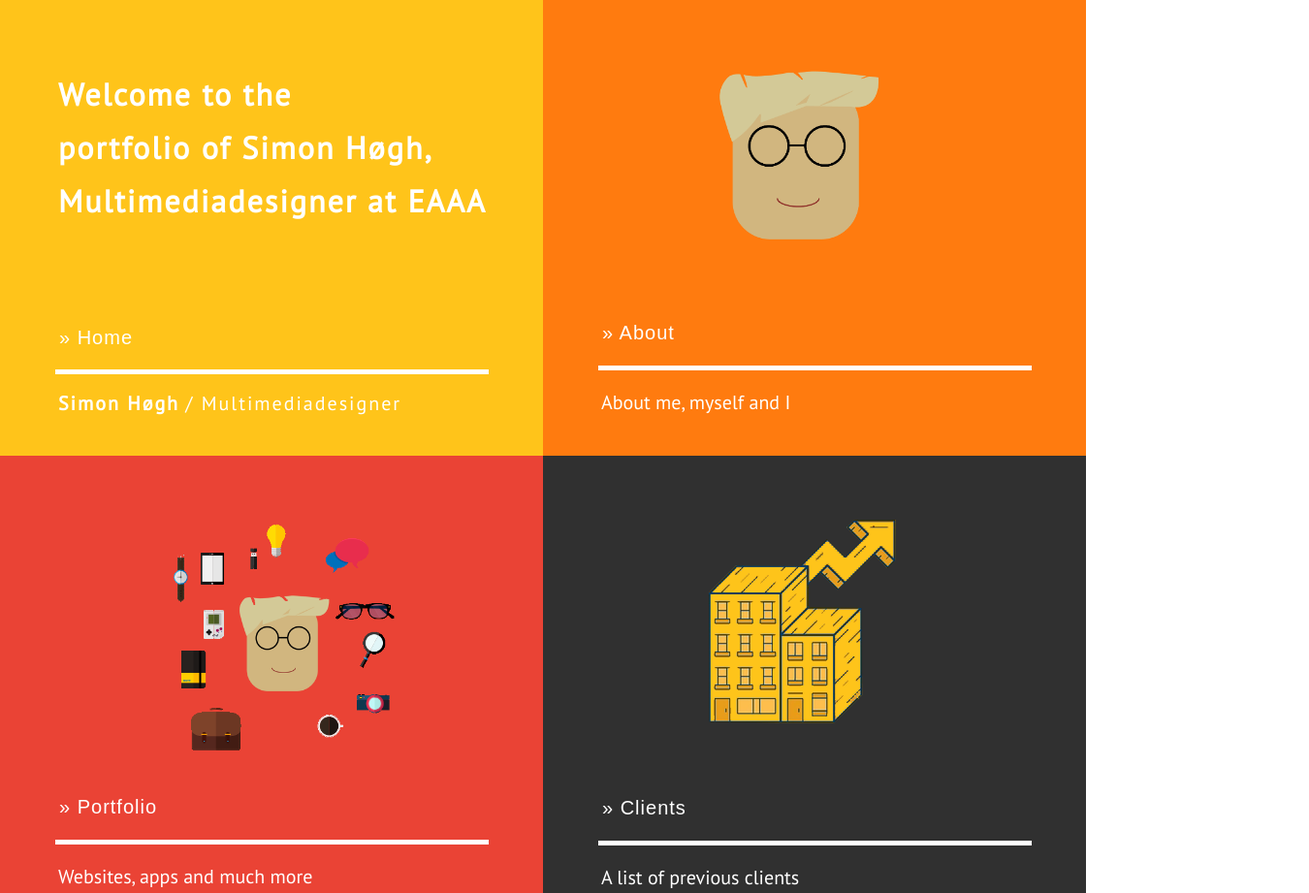
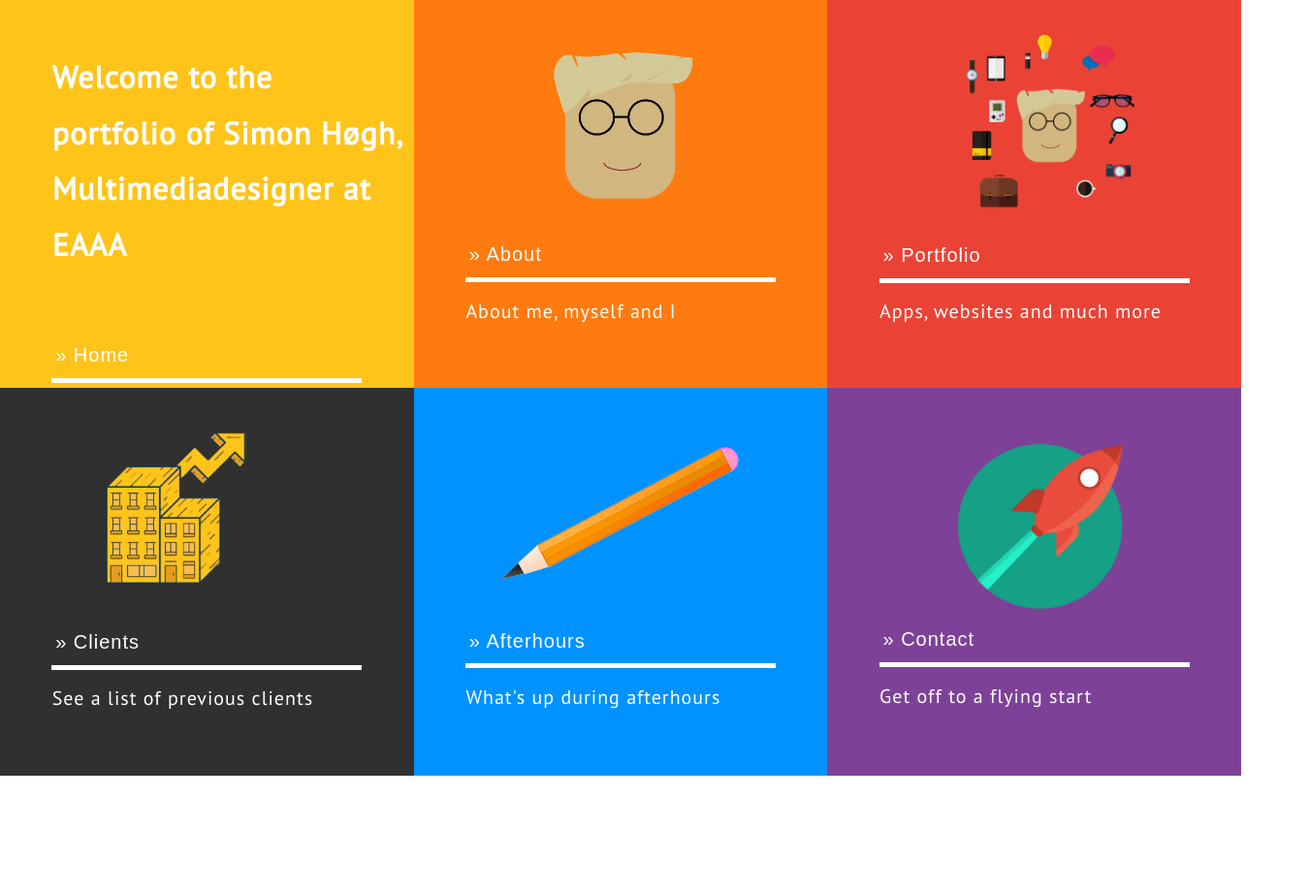
Before and after one commit to sim0n12345/portfolio, a plain HTML site: page index.html in a window 1280 px wide. Shown: the top 921 px of the page at 97% size, 1350 px wide, since content can reach past the window. After the commit the page ends 800 px from the top, so only its background shows below. Drawn offline with Linux system fonts and the light colour scheme.

Commit message:
portfolio

```diff
--- /dev/null
+++ b/css/style.css
@@ -0,0 +1,179 @@
+html {
+    margin: -0px;
+    padding: -0px;
+}
+
+body {
+
+    background-repeat: no-repeat;
+    background-size: 100%;
+   margin : 0;
+    padding: 0px;
+    font-family: 'PT Sans', sans-serif;
+    color: white;
+    overflow-x: hidden;
+    overflow-y: hidden;
+     margin:0;
+  display:flex;
+  flex-wrap:wrap;
+  justify-content:center;
+
+    }
+
+.section {height: 100vh;}
+
+hr{
+
+    border: 0;
+    border-bottom: 5px dashed #ffffff;
+    background: #ffffff;
+    width: 75%;
+    margin-top: 3%;
+}
+
+p, b{
+    letter-spacing: 1px;
+}
+
+
+
+.aligna{
+
+     display: inline-block;
+    vertical-align: middle;
+    font-size: 20px;
+}
+
+.alignamarg {
+
+    margin-left: 4.2vw;
+    margin-top: -0.6vw;
+}
+
+.alignamarg2 {
+
+    margin-left: 4.2vw;
+    margin-top: 0.7vw;
+}
+
+.item1butmarg{
+    margin-top: 4vw;
+    margin-bottom: -1vw;
+}
+
+
+ .btn {
+    border: none;
+    background-color: inherit;
+    color: #ffffff;
+    font-size: 20px;
+     letter-spacing: 1px;
+    cursor: pointer;
+    margin-left: 4vw;
+}
+
+.btn:hover {color: #0092ff;}
+
+.btn2 {
+    border: none;
+    background-color: inherit;
+    color: #ffffff;
+    font-size: 20px;
+     letter-spacing: 1px;
+    cursor: pointer;
+    margin-left: 4vw;
+}
+
+.btn2:hover {color: #ffc41a;}
+
+.img1{
+    margin-left: 11.3vw;
+    margin-top: 4vw;
+    margin-bottom: -0.8vw;
+}
+
+.img2{
+
+margin-left: -4.5vw;
+    margin-top: -2vw;
+    margin-bottom: -5.4vw;
+
+
+}
+
+.img3 {
+    margin-left: 1.5vw;
+    margin-top: 2vw;
+    margin-bottom: -4.3vw;
+}
+
+.img4{
+
+    margin-left: 5.3vw;
+    margin-top: 1.8vw;
+    margin-bottom: -1.5vw;
+}
+
+.img5{
+
+    margin-top: 4.5vw;
+    margin-left: 10.5vw;
+    margin-bottom: -2.8vw;
+}
+
+#item1{
+    width:33.333vw; height:50vh;
+    margin: 0px;
+    background: #ffc41a;;
+    float: left;
+    display: inline-block;
+}
+.h1item1{
+
+    margin-left: 4.2vw;
+    margin-top: 4vw;
+    line-height: 180%;
+    letter-spacing: 1px;
+}
+
+
+
+#item2{
+    width:33.333vw; height:50vh;
+    margin: 0px;
+    background:#ff7b0f;
+    float: left;
+    display: inline-block;
+}
+
+#item3{
+    width:33.333vw; height:50vh;
+    margin: 0px;
+    background:#ea4335;
+    float: left;
+    display: inline-block;
+}
+
+#item4{
+    width:33.333vw; height:50vh;
+    margin: 0px;
+    background:#303030;
+    float: left;
+    display: inline-block;
+}
+
+#item5{
+    width:33.333vw; height:50vh;
+    margin: 0px;
+    background:#0092ff;
+    float: left;
+    display: inline-block;
+}
+
+#item6{
+    width:33.333vw; height:50vh;
+    margin: 0px;
+    background:#7d4297;
+    float: left;
+    display: inline-block;
+}
--- a/css/stylesheet.css
+++ /dev/null
@@ -1,201 +0,0 @@
-
-html {
-    margin: -0px;
-    padding: -0px;
-    overflow-x: hidden;
-    overflow-y: hidden;
-}
-
-body {
-
-    background-repeat: no-repeat;
-    background-size: 100%;
-    margin-top: -20px;
-    margin-left: -0px;
-    margin-right: -0px;
-    margin-bottom: -0px;
-    padding: -0px;
-    font-family: 'PT Sans', sans-serif;
-    color: white;
-
-}
-
-
-
-#squares div {
-    display: block;
-    float: left;
-
-    width: 560px;
-    height: 490px;
-
-
-}
-
-.margino {
-    margin-left: 60px;
-    margin-top: 90px;
-}
-
-.picmarg{
-
-    margin-top: 90px;
-}
-
-.lefmarg{
-    margin-left: 60px;
-
-
-}
-
-.aligna{
-
-     display: inline-block;
-    vertical-align: middle;
-    font-size: 20px;
-}
-
-#item1 {
-
-background-color: #ffc41a;
-line-height: 55px;
-text-align: left;
-font-size: 16px;
-letter-spacing: 2px;
-
-
-}
-
-#item2 {
-
-    background-color: #ff7b0f;
-}
-
-#item3 {
-
-    background-color: #ea4335;
-}
-
-#item4 {
-    background-color: #303030;
-}
-
-#item5 {
-    background-color: #0092ff;
-}
-
-#item6 {
-    background-color: #7d4297;
-}
-
-.lines {
-    border: 0;
-    border-bottom: 5px dashed #ffffff;
-    background: #ffffff;
-    width: 447px;
-    margin-top: 4px;
-
-}
-
-    .btn {
-    border: none;
-    background-color: inherit;
-
-    font-size: 20px;
-    cursor: pointer;
-
-}
-
-  .btn2 {
-    border: none;
-    background-color: inherit;
-
-    font-size: 20px;
-    cursor: pointer;
-
-}
-
-.btn:hover {color: #0092ff;}
-
-.home {color: 0092ff;}
-.info {color: dodgerblue;}
-.warning {color: orange;}
-.danger {color: red;}
-.default {color: black;}
-
-.btn2:hover {color: #ffc41a;}
-
-.home {color: 0092ff;}
-.info {color: dodgerblue;}
-.warning {color: orange;}
-.danger {color: red;}
-.default {color: black;}
-
-
-.home{
-    color: white;
-    margin-left: 55px;
-    letter-spacing: 1px;
-    margin-bottom: 0px;
-    margin-top: 30px;
-}
-
-.about{
-    color: white;
-    margin-left: 55px;
-    letter-spacing: 1px;
-    margin-bottom: 17px;
-    margin-top: 33px;
-}
-
-.moveo{
-    margin-top: -25px;
-}
-
-.aboutex{
-
-    margin-left: 60px;
-    margin-top: 12px;
-    font-size: 20px;
-}
-
-.portpic{
-    margin-left: -85px;
-    margin-top: -10px;
-    margin-bottom: -105px;
-}
-
-.knapmarg{
-    margin-top: 80px;
-}
-
-.clientpic {
-
-    margin-left: -60px;
-    margin-top: 40px;
-}
-
-.afterhourpic {
-    margin-left: 90px;
-    margin-top: 40px;
-}
-
-.clienttext {
-
-    margin-top: 7px;
-}
-
-.afterhourtext {
-    margin-top: 57px;
-}
-
-.contactpic {
-
-    margin-top: 95px;
-}
-
-.contactknap {
-
-    margin-top: 27px;
-
-}
--- a/index.html
+++ b/index.html
@@ -5,7 +5,7 @@
     <meta charset="utf-8">
     <meta name="viewport" content="width=device-width, initial-scale=1.0">
     <title>New Project</title>
-    <link rel="stylesheet" type="text/css" href="css/stylesheet.css">
+    <link rel="stylesheet" type="text/css" href="css/style.css">
     <link href="https://fonts.googleapis.com/css?family=PT+Sans" rel="stylesheet">
 
 </head>
@@ -13,64 +13,65 @@
 <body>
 
 
-    <div id="squares">
+    <div class="section" id="squares">
 
         <div id="item1">
+            <h1 class="h1item1">Welcome to the <br>
+                portfolio of Simon Høgh,<br>
+                Multimediadesigner at EAAA</h1>
 
-            <h1 class="margino">Welcome to the<br> portfolio of Simon Høgh,<br> Multimediadesigner at EAAA</h1>
-            <button class="knapmarg btn home">» Home</button>
-            <hr class="lines">
-            <div class="moveo">
-                <b class="lefmarg aligna">Simon Høgh</b>
+                <button class="item1butmarg btn">» Home</button>
+               <hr>
+            <div class="alignamarg">
+            <b class="aligna">Simon Høgh</b>
                 <p class="aligna"> / Multimediadesigner </p>
             </div>
         </div>
 
 
         <div id="item2">
-            <center>
-                <img class="picmarg" src="images/me.png" alt="illustrative me" width="35%">
-            </center>
-            <button class="knapmarg btn about">» About</button>
-            <hr class="lines">
-            <p class="aligna aboutex">About me, myself and I</p>
+
+            <img class="img1" src="images/me.png" alt="illustrative me" width="40%">
+
+            <button class="item1butmarg btn">» About</button>
+               <hr>
+            <p class="alignamarg2 aligna"> About me, myself and I </p>
+
         </div>
 
 
 
         <div id="item3">
-            <center>
-            <img class="portpic" src="images/work.png" alt="illustrative thinking" width="130%">
-            </center>
 
-      <button class="knapmarg btn about">» Portfolio</button>
-            <hr class="lines">
-            <p class="aligna aboutex">Websites, apps and much more</p>
+           <img class="img2" src="images/work.png" alt="me working illustration" width="130%">
 
-        </div>
-    </div>
+            <button class="item1butmarg btn">» Portfolio</button>
+               <hr>
+            <p class="alignamarg2 aligna"> Apps, websites and much more </p>
 
-    <div id="squares">
+            </div>
+
 
 
         <div id="item4">
-            <center>
-            <img class="clientpic" src="images/client.png" alt="illustrative building">
-            </center>
 
-            <button class="btn2 clienttext about">» Clients</button>
-            <hr class="lines">
-            <p class="aligna aboutex">A list of previous clients</p>
-          </div>
+            <img class="img3" src="images/client.png" alt="building with arrow" width="70%">
+
+            <button class="item1butmarg btn2">» Clients</button>
+               <hr>
+            <p class="alignamarg2 aligna"> See a list of previous clients </p>
+
+        </div>
 
 
         <div id="item5">
 
-        <img class="afterhourpic" src="images/pencil.png" alt="illustrative pencil" width="65%">
+            <img class="img4" src="images/pencil.png" alt="pencil illustration" width="65%">
 
-            <button class="btn2  about afterhourtext">» Afterhours</button>
-            <hr class="lines">
-            <p class="aligna aboutex">What's up during afterhours</p>
+            <button class="item1butmarg btn2">» Afterhours</button>
+               <hr>
+            <p class="alignamarg2 aligna"> What's up during afterhours </p>
+
 
 
         </div>
@@ -80,13 +81,14 @@
 
 
         <div id="item6">
-        <center>
-            <img class="contactpic" src="images/rocket.png" alt="illustrative rocket" width="40%">
-                 </center>
 
-            <button class="btn2 clienttext about afterhourtext contactknap">» Contact</button>
-            <hr class="lines">
-            <p class="aligna aboutex">Let's get started</p>
+            <img class="img5" src="images/rocket.png" alt="rocket flying in space" width="40%">
+
+            <button class="item1butmarg btn2">» Contact</button>
+               <hr>
+            <p class="alignamarg2 aligna"> Get off to a flying start </p>
+
+
 
         </div>
     </div>
```
Also changed, not shown: 2 other files.
